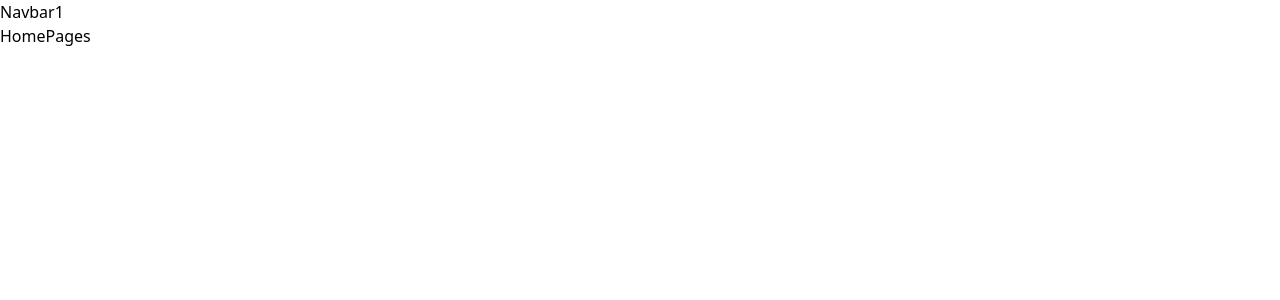
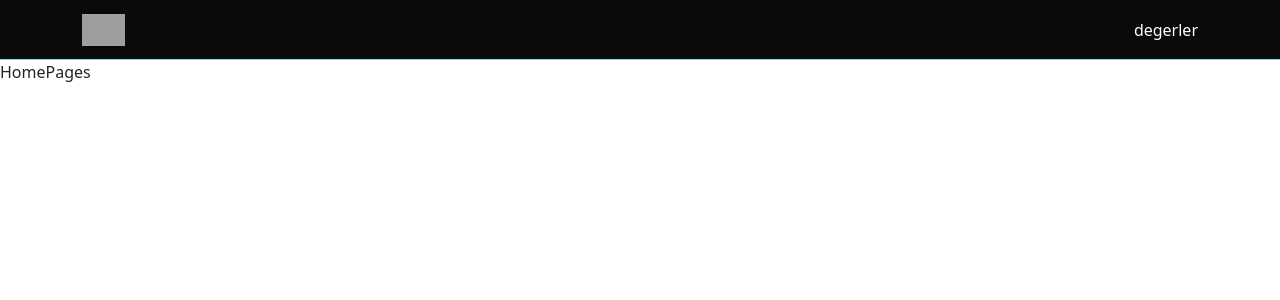
Before and after one commit to yasinyilmaaz/website-SAERO, a React (Create React App) app: page / in a window 1280 px wide. Shown: the top 300 px of the page. Built offline with nearby package versions, Linux system fonts and the light colour scheme; grey boxes are pictures that could not be loaded.

Commit message:
navbarı bölümlere yırdım ve küçük bir başlangıç yaptım

```diff
--- a/package.json
+++ b/package.json
@@ -3,11 +3,14 @@
   "version": "0.1.0",
   "private": true,
   "dependencies": {
+    "@react-icons/all-files": "^4.1.0",
     "@reduxjs/toolkit": "^1.9.7",
     "@testing-library/jest-dom": "^5.17.0",
     "@testing-library/react": "^13.4.0",
     "@testing-library/user-event": "^13.5.0",
+    "bootstrap": "^5.3.2",
     "react": "^18.2.0",
+    "react-bootstrap": "^2.9.1",
     "react-dom": "^18.2.0",
     "react-redux": "^8.1.3",
     "react-router-dom": "^6.17.0",
--- a/src/App.css
+++ b/src/App.css
@@ -0,0 +1,3 @@
+.navbar{
+    border-bottom: 1px solid rgb(133, 220, 238);
+}
--- /dev/null
+++ b/src/Components/institutional/Institutional.js
@@ -0,0 +1,5 @@
+export default function Institutional(){
+    return(
+        <div>Institutional</div>
+    )
+}
--- a/src/Components/navbar/Navbar1.js
+++ b/src/Components/navbar/Navbar1.js
@@ -1,5 +1,23 @@
-export default function Navbar1(){
-    return(
-        <div>Navbar1</div>
-    )
+import { Container } from "react-bootstrap";
+
+export default function Navbar1() {
+  return (
+    <nav className="h-[60px] bg-[#000000f5] text-white navbar">
+      <Container className="flex justify-between items-center">
+        <div className="flex items-center flex-row">
+        <div></div>
+          <a href="#" className="h-8">
+          <figure >
+            <img
+              src="https://tua.gov.tr/images/tua-logo-tr.svg"
+              alt="Saerotech"
+              className="h-8"
+            />
+          </figure>
+          </a>
+        </div>
+        <div>degerler</div>
+      </Container>
+    </nav>
+  );
 }
--- a/src/index.js
+++ b/src/index.js
@@ -2,6 +2,7 @@ import React from 'react';
 import ReactDOM from 'react-dom/client';
 import './index.css';
 import App from './App';
+import 'bootstrap/dist/css/bootstrap.min.css';
 
 
 const root = ReactDOM.createRoot(document.getElementById('root'));
```
Also changed, not shown: 1 other file (tests, documents, lock files or other folders).
